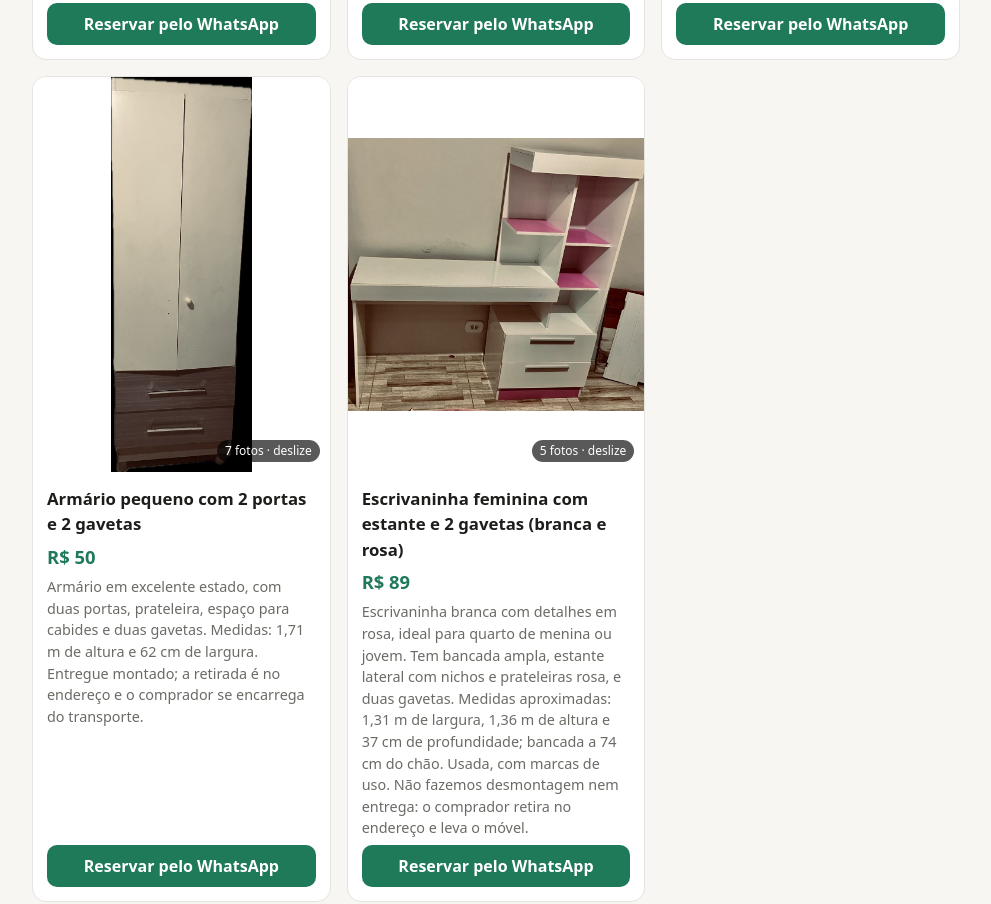
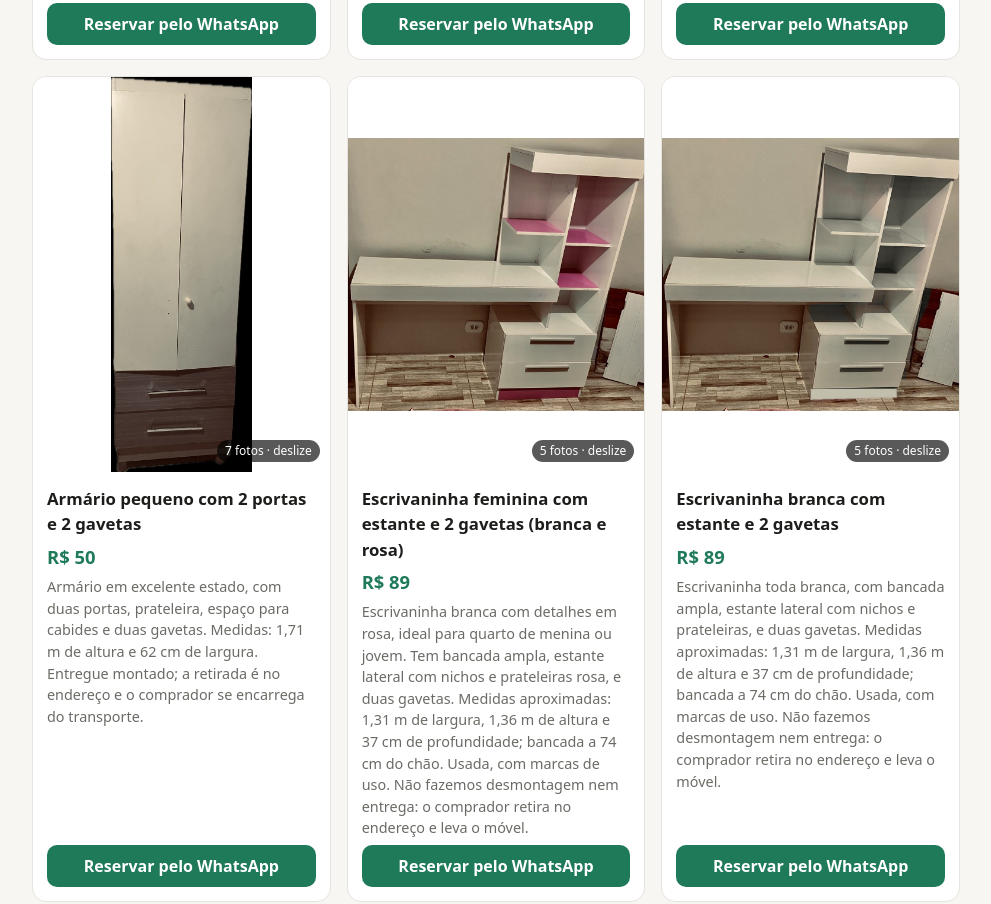
Before and after one commit to wavila88/VentaGaragem, a plain HTML site: page index.html in a window 1280 px wide. Shown: the part 2516-3420 px from the top of the page, without its empty margins (144-1135 px from the left). Drawn offline with Linux system fonts and the light colour scheme.

Commit message:
Agrega escrivaninha branca ao catalogo
Co-Authored-By: Claude
Claude-Session: https://claude.ai/code/session_01AvqNumaC6C7HASGU3SBgKh

```diff
--- a/index.html
+++ b/index.html
@@ -80,7 +80,8 @@ const ITEMS = [
   {nome:"Rede de descanso", categoria:"Casa", preco:50, estado:"disponivel", fotos:["fotos/rede-1.jpg","fotos/rede-2.jpg","fotos/rede-3.jpg"], desc:"Rede de descanso em tecido estampado nos tons de rosa e bege, com varandas trançadas e franjas. Pronta para pendurar. Usada, com marcas de uso."},
   {nome:"Multiprocessador e Liquidificador Philco PMP1600P 9 em 1 (1700W)", categoria:"Eletrodomésticos", preco:null, estado:"disponivel", fotos:["fotos/multiprocessador-1.jpg","fotos/multiprocessador-2.jpg","fotos/multiprocessador-3.jpg","fotos/multiprocessador-4.jpg"], desc:"Multiprocessador e liquidificador Philco PMP1600P, 1700 W, 9 em 1: processa, rala, corta, mistura, fatia, espreme, pica e liquidifica. Jarra do processador de 2,1 L e copo do liquidificador de 3,2 L (útil 1,7 L). 2 velocidades + pulsar, trava de segurança, pés antiderrapantes e design vertical. Acompanha copo do liquidificador, jarra do multiprocessador, espremedor de frutas, adaptador de lâminas, lâmina de fatiar, lâmina de ralar, 2 lâminas de processar, batedor e emulsificador. Acessórios podem ir à lava-louças. Usado, com marcas de uso."},
   {nome:"Armário pequeno com 2 portas e 2 gavetas", categoria:"Armários", preco:50, estado:"disponivel", fotos:["fotos/armario-1.jpg","fotos/armario-2.jpg","fotos/armario-3.jpg","fotos/armario-4.jpg","fotos/armario-5.jpg","fotos/armario-6.jpg","fotos/armario-7.jpg"], desc:"Armário em excelente estado, com duas portas, prateleira, espaço para cabides e duas gavetas. Medidas: 1,71 m de altura e 62 cm de largura. Entregue montado; a retirada é no endereço e o comprador se encarrega do transporte."},
-  {nome:"Escrivaninha feminina com estante e 2 gavetas (branca e rosa)", categoria:"Escritório", preco:89, estado:"disponivel", fotos:["fotos/escrivaninha-feminina-1.jpg","fotos/escrivaninha-feminina-2.jpg","fotos/escrivaninha-feminina-3.jpg","fotos/escrivaninha-feminina-4.jpg","fotos/escrivaninha-feminina-5.jpg"], desc:"Escrivaninha branca com detalhes em rosa, ideal para quarto de menina ou jovem. Tem bancada ampla, estante lateral com nichos e prateleiras rosa, e duas gavetas. Medidas aproximadas: 1,31 m de largura, 1,36 m de altura e 37 cm de profundidade; bancada a 74 cm do chão. Usada, com marcas de uso. Não fazemos desmontagem nem entrega: o comprador retira no endereço e leva o móvel."}
+  {nome:"Escrivaninha feminina com estante e 2 gavetas (branca e rosa)", categoria:"Escritório", preco:89, estado:"disponivel", fotos:["fotos/escrivaninha-feminina-1.jpg","fotos/escrivaninha-feminina-2.jpg","fotos/escrivaninha-feminina-3.jpg","fotos/escrivaninha-feminina-4.jpg","fotos/escrivaninha-feminina-5.jpg"], desc:"Escrivaninha branca com detalhes em rosa, ideal para quarto de menina ou jovem. Tem bancada ampla, estante lateral com nichos e prateleiras rosa, e duas gavetas. Medidas aproximadas: 1,31 m de largura, 1,36 m de altura e 37 cm de profundidade; bancada a 74 cm do chão. Usada, com marcas de uso. Não fazemos desmontagem nem entrega: o comprador retira no endereço e leva o móvel."},
+  {nome:"Escrivaninha branca com estante e 2 gavetas", categoria:"Escritório", preco:89, estado:"disponivel", fotos:["fotos/escrivaninha-branca-1.jpg","fotos/escrivaninha-branca-2.jpg","fotos/escrivaninha-branca-3.jpg","fotos/escrivaninha-branca-4.jpg","fotos/escrivaninha-branca-5.jpg"], desc:"Escrivaninha toda branca, com bancada ampla, estante lateral com nichos e prateleiras, e duas gavetas. Medidas aproximadas: 1,31 m de largura, 1,36 m de altura e 37 cm de profundidade; bancada a 74 cm do chão. Usada, com marcas de uso. Não fazemos desmontagem nem entrega: o comprador retira no endereço e leva o móvel."}
 ];
 /* ===== FIM ===== */
 
```
Also changed, not shown: fotos/escrivaninha-branca-1.jpg (added), fotos/escrivaninha-branca-2.jpg (added), fotos/escrivaninha-branca-3.jpg (added), fotos/escrivaninha-branca-4.jpg (added), fotos/escrivaninha-branca-5.jpg (added).
